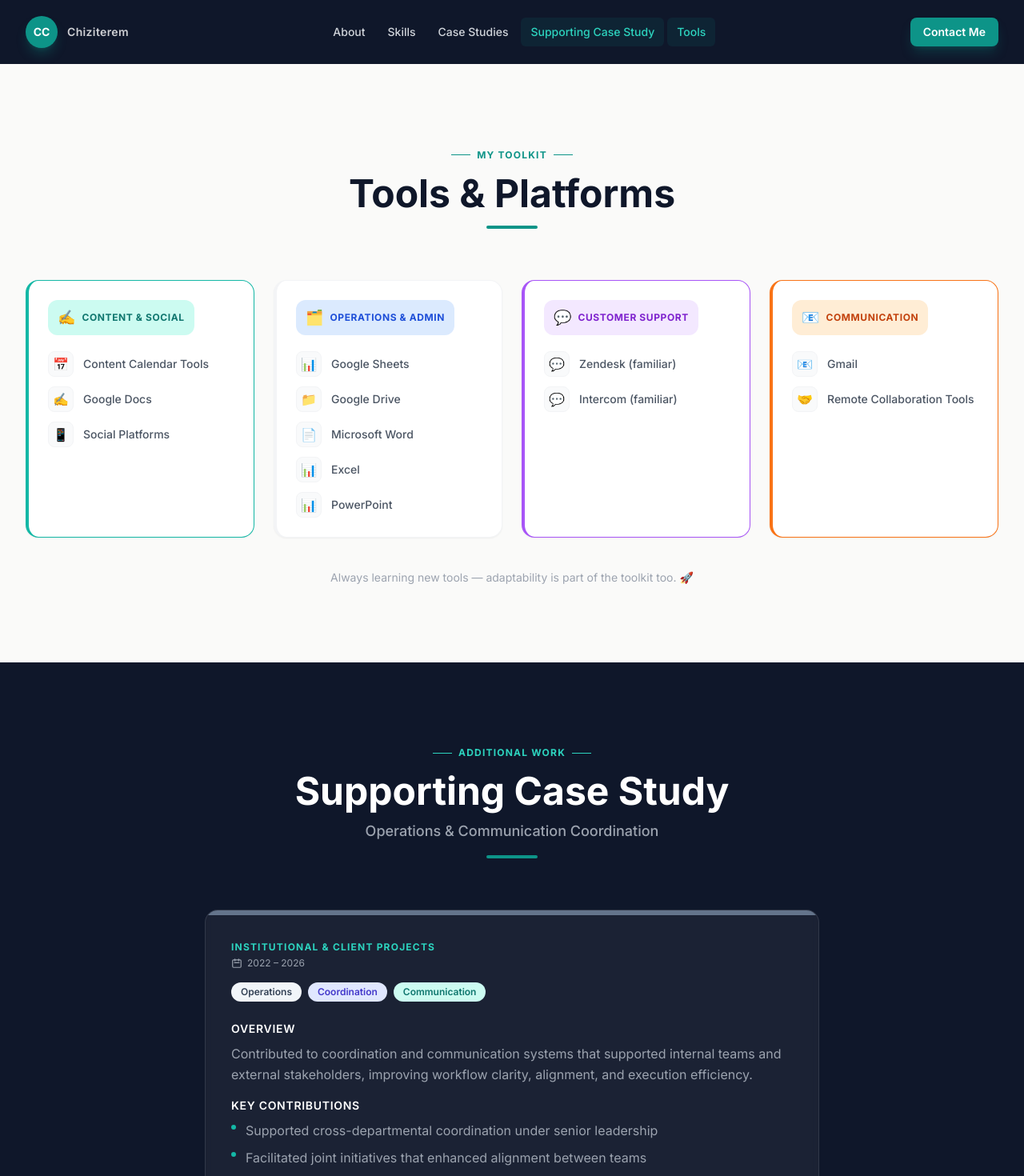
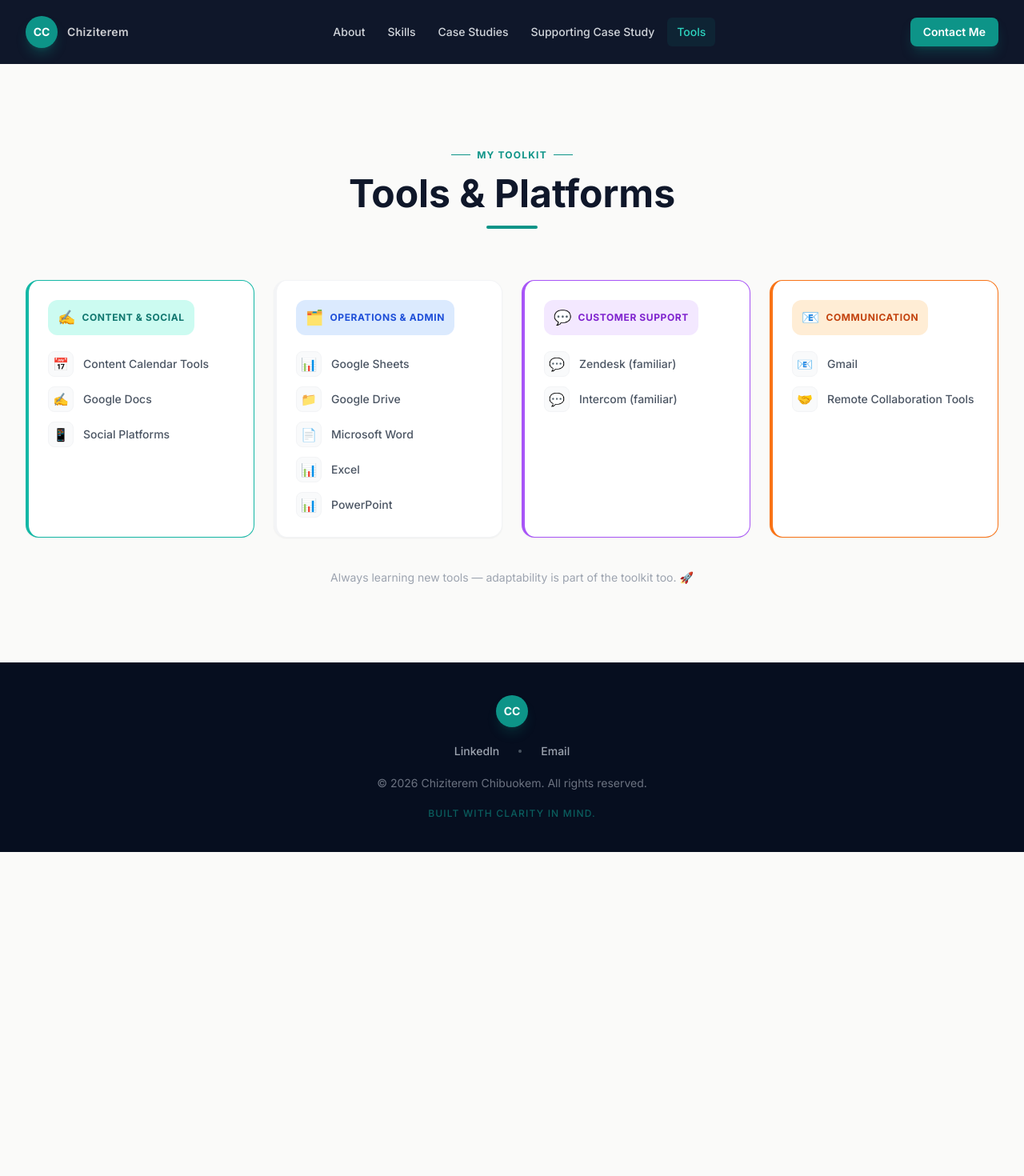
Before and after one commit to hexkoda23/chizzy, a React (Vite) app in the folder frontend/: page /tools in a window 1280 px wide. Shown: the top 1470 px of the page at 80% size. After the commit the page ends 1065 px from the top, so only its background shows below. Built offline with nearby package versions, Linux system fonts and the light colour scheme.

Commit message:
Make Supporting Case Study a standalone page

```diff
--- a/frontend/src/App.jsx
+++ b/frontend/src/App.jsx
@@ -5,6 +5,7 @@ import Home from './pages/Home';
 import About from './components/About';
 import Skills from './components/Skills';
 import CaseStudies from './components/CaseStudies';
+import SupportingCaseStudy from './components/SupportingCaseStudy';
 import Tools from './components/Tools';
 import Contact from './components/Contact';
 import Footer from './components/Footer';
@@ -76,6 +77,7 @@ function App() {
           <Route path="/about" element={<About />} />
           <Route path="/skills" element={<Skills />} />
           <Route path="/case-studies" element={<CaseStudies />} />
+          <Route path="/supporting-case-study" element={<SupportingCaseStudy />} />
           <Route path="/tools" element={<Tools />} />
           <Route path="/contact" element={<Contact />} />
         </Routes>
--- a/frontend/src/components/Navbar.jsx
+++ b/frontend/src/components/Navbar.jsx
@@ -5,7 +5,7 @@ const navLinks = [
   { label: 'About', path: '/about' },
   { label: 'Skills', path: '/skills' },
   { label: 'Case Studies', path: '/case-studies' },
-  { label: 'Supporting Case Study', path: '/tools#supporting-case-study' },
+  { label: 'Supporting Case Study', path: '/supporting-case-study' },
   { label: 'Tools', path: '/tools' },
 ];
 
--- a/frontend/src/components/Tools.jsx
+++ b/frontend/src/components/Tools.jsx
@@ -50,7 +50,6 @@ const toolGroups = [
 
 export default function Tools() {
   return (
-    <>
     <section id="tools" className="py-24 bg-[#FAFAF9]">
       <div className="max-w-7xl mx-auto px-4 sm:px-6 lg:px-8">
         {/* Heading */}
@@ -101,7 +100,5 @@ export default function Tools() {
         </p>
       </div>
     </section>
-      <SupportingCaseStudy />
-    </>
   );
 }
--- a/frontend/src/pages/Home.jsx
+++ b/frontend/src/pages/Home.jsx
@@ -17,7 +17,7 @@ const highlights = [
   {
     title: 'Supporting Case Study',
     description: 'Operations & Communication Coordination in institutional and client projects.',
-    path: '/tools#supporting-case-study',
+    path: '/supporting-case-study',
     icon: '📊',
   },
 ];
```
Lines whose indentation alone changed are shown as unchanged.
